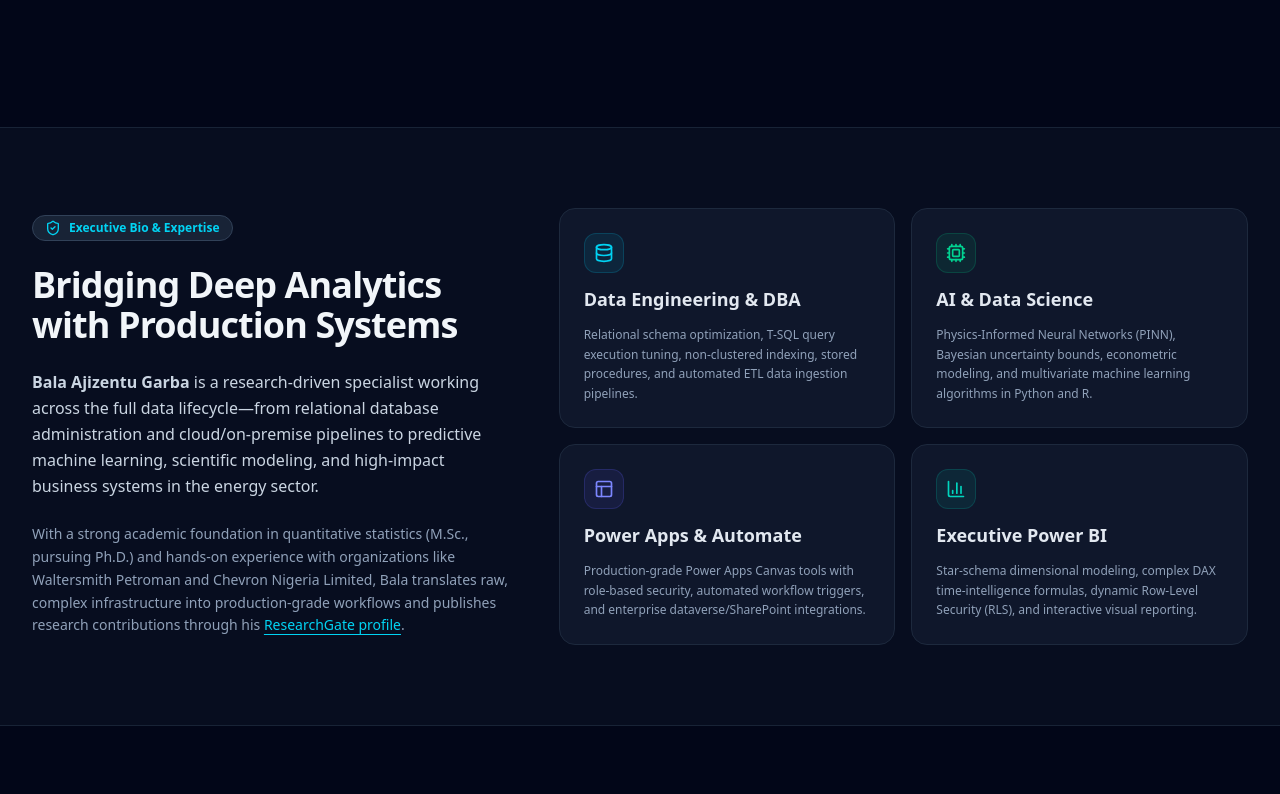
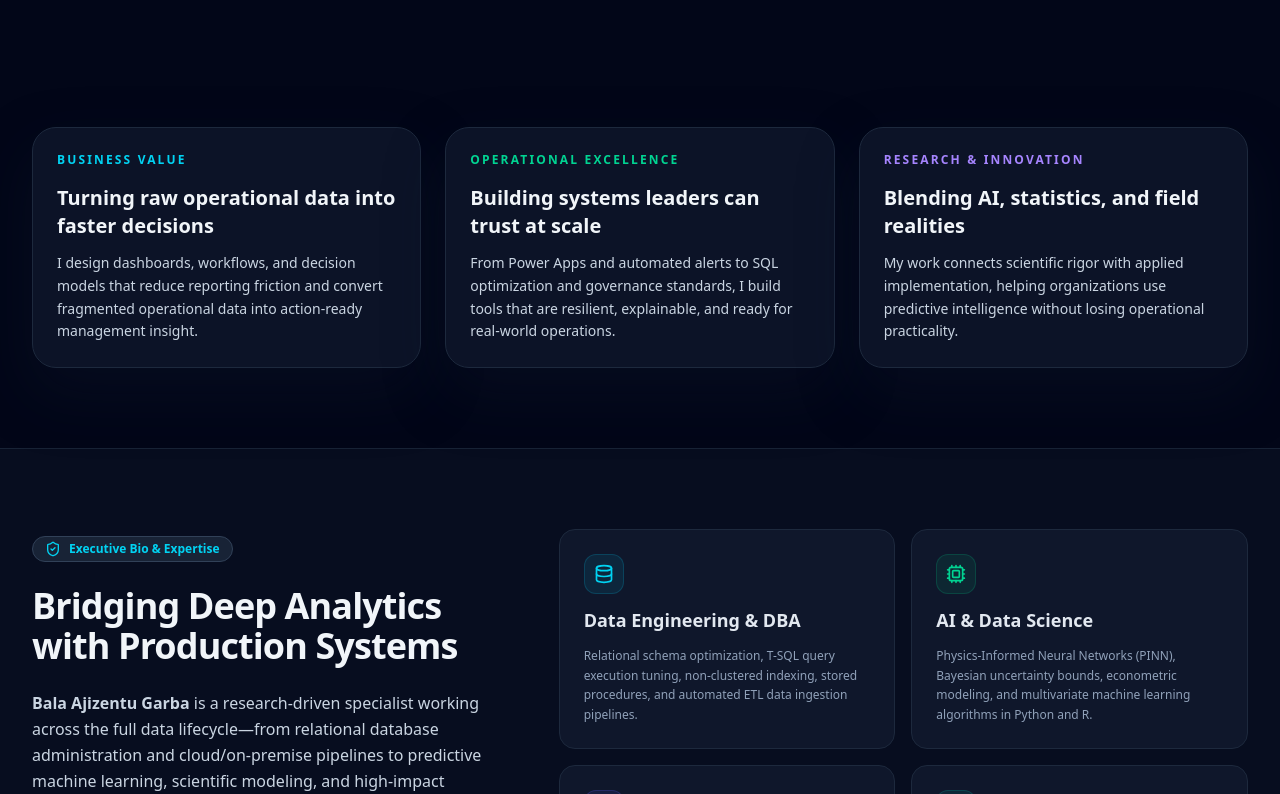
Before and after one commit to ajizentubala5-bot/portfolio-site, a React (Vite) app: page / in a window 1280 px wide. Shown: the part 1026-1820 px from the top of the page. Built offline with nearby package versions, Linux system fonts and the light colour scheme.

Commit message:
Add full Chevron portfolio project set

```diff
--- a/src/App.tsx
+++ b/src/App.tsx
@@ -92,24 +92,25 @@ export default function PortfolioApp() {
   const caseStudies: CaseStudy[] = [
     {
       id: 'cs-1',
-      badge: 'Enterprise Automation',
-      title: 'Enterprise Workload & Application Tracker System',
-      category: 'Power Apps • Power Automate • Power BI • SQL / SharePoint',
-      tags: ['Power Apps Canvas', 'Power Automate', 'Power BI', 'SQL Server', 'SharePoint', 'RBAC'],
-      archDiagram: `[ Operations Input ] ──> [ Power Apps Canvas ] ──> [ SQL / SharePoint Data Hub ]
-                                                            │
-[ Executive Dashboard ] <── [ Power BI ] <── [ Power Automate Trigger ]`,
-      problem: 'Operational support tracking at Chevron Nigeria Limited suffered from disparate spreadsheets and manual updates, resulting in zero real-time visibility, SLA breach risks, and unbalanced workload distribution across teams.',
+      badge: 'Chevron Graduate Intern',
+      title: 'Chevron Graduate Intern Final Report-Out',
+      category: 'Power BI • Power Apps • Power Automate • Python • Data Governance',
+      tags: ['Power BI', 'Power Apps', 'Power Automate', 'Python', 'Documentum', 'Data & Insights'],
+      archDiagram: `[ Manual Reporting ] ──> [ Power BI & Power Apps ] ──> [ Operational Insights ]
+                              │
+[ SQL / SharePoint / Documentum ] <── [ Automation & Data Governance ]`,
+      problem: 'Chevron’s operational planning, database monitoring, asset tracking, and document-heavy workflows were fragmented across SSRS, manual reporting, and scattered document repositories. The result was slow visibility, inconsistent KPI reporting, and limited access to trusted operational data.',
       solution: [
-        'Engineered a dynamic, multi-page Power Apps Canvas UI with role-based access control (RBAC).',
-        'Structured relational backend schemas in SQL Server and SharePoint with automated audit trails.',
-        'Built multi-stage Power Automate orchestrations for automated escalation triggers and SLA monitoring.',
-        'Designed an embedded real-time Power BI dashboard displaying team capacity metrics and queue velocity.'
+        'Modernized the NMA DBA Monitoring Dashboard from SSRS to Power BI, improving KPI accessibility and operational visibility.',
+        'Built the NMA DNI Inventory Tracking Tool with Power Apps, SharePoint, and Power Automate to centralize expiry monitoring and automate alerts.',
+        'Automated DBA reporting workflows to retrieve KPI data, validate reports, and distribute KPI updates to stakeholders through scheduled email notifications.',
+        'Developed a Python-based well file extraction workflow to automate data capture from Documentum and digitize scanned well records for reuse in analysis and reporting.',
+        'Supported cross-functional operations using Power Apps and Power BI for UAV surveillance tracking, planning dashboards, and data-driven operational insights.'
       ],
       metrics: [
-        { value: '40%', label: 'Manual Reporting Overhead Reduced' },
-        { value: '100%', label: 'Real-Time Operational Visibility' },
-        { value: '25%', label: 'Faster Ticket SLA Response Time' }
+        { value: '1 Year', label: 'Graduate Internship Duration' },
+        { value: '7+', label: 'Business-Facing Solutions Delivered' },
+        { value: '100%', label: 'Operational & Reporting Visibility' }
       ],
       accentColor: 'from-cyan-500/20 to-blue-600/10 border-cyan-500/30'
     },
@@ -159,6 +160,72 @@ export default function PortfolioApp() {
         { value: 'Peer-Reviewed', label: 'Published Research Framework' }
       ],
       accentColor: 'from-indigo-500/20 to-purple-600/10 border-indigo-500/30'
+    },
+    {
+      id: 'cs-4',
+      badge: 'Chevron Digital Innovation',
+      title: 'NMA DBA Monitoring Dashboard',
+      category: 'Power BI • SQL Server • Automated Operations • Data Governance',
+      tags: ['Power BI', 'DBA Monitoring', 'Stored Procedures', 'Automation', 'Operational Alerts'],
+      archDiagram: `[ Legacy SSRS Reports ] ──> [ SQL Monitoring Queries ] ──> [ Power BI KPI Layer ]
+                                                           │
+[ DBA Notifications ] <── [ Power Automate ] <─────────────┘` ,
+      problem: 'Legacy DBA reporting was fragmented across SSRS and manual validation steps, leaving stakeholders without a unified operational view and slowing intervention against production risks.',
+      solution: [
+        'Built a modern Power BI dashboard that replaced SSRS outputs with a unified KPI and health-monitoring experience.',
+        'Refactored repetitive SQL logic into stored procedures to improve consistency, traceability, and execution speed.',
+        'Integrated scheduled alert workflows to notify database owners of critical deviations before they became operational issues.'
+      ],
+      metrics: [
+        { value: '24/7', label: 'Operational Visibility' },
+        { value: 'Faster', label: 'DBA Response Time' },
+        { value: '100%', label: 'Monitoring Coverage' }
+      ],
+      accentColor: 'from-cyan-500/20 to-sky-600/10 border-cyan-500/30'
+    },
+    {
+      id: 'cs-5',
+      badge: 'Chevron Asset Management',
+      title: 'NMA DNI Inventory Tracking Tool',
+      category: 'Power Apps • SharePoint • Power Automate • Asset Control',
+      tags: ['Power Apps', 'SharePoint', 'Inventory', 'Alerts', 'Asset Governance'],
+      archDiagram: `[ Inventory Inputs ] ──> [ Power Apps Interface ] ──> [ SharePoint Repository ]
+                                             │
+[ Expiry Alerts ] <── [ Power Automate ] <───┘`,
+      problem: 'Critical inventory and expiry tracking were difficult to govern in a distributed operational setting, leaving the team exposed to missed deadlines and poor asset visibility.',
+      solution: [
+        'Developed a Power Apps-driven tracking system for inventory monitoring across operational assets.',
+        'Connected the workflow to SharePoint and automated alerting logic for expiring or out-of-threshold items.',
+        'Enabled faster review cycles and clearer ownership of operational records across teams.'
+      ],
+      metrics: [
+        { value: 'Critical', label: 'Asset Visibility' },
+        { value: 'Auto', label: 'Expiry Alerts' },
+        { value: 'Lower', label: 'Operational Risk' }
+      ],
+      accentColor: 'from-emerald-500/20 to-teal-600/10 border-emerald-500/30'
+    },
+    {
+      id: 'cs-6',
+      badge: 'Chevron Planning & Operations',
+      title: 'NMA Integrated Planning & Scheduling Dashboard',
+      category: 'Power BI • Power Apps • Process Automation • Operational Planning',
+      tags: ['IP&S Dashboard', 'Planning', 'Scheduling', 'Operational Insights', 'Power Platform'],
+      archDiagram: `[ Fragmented Planning Data ] ──> [ Power Apps Intake ] ──> [ Unified Operations Dashboard ]
+                                                   │
+                                    [ Power Automate ] <───┘`,
+      problem: 'Planning and scheduling data were spread across separate operational channels, reducing visibility into timing, scheduling dependencies, and resource allocation.',
+      solution: [
+        'Combined planning records and workflow inputs into one operational dashboard accessible to key decision-makers.',
+        'Used Power Apps and automated logic to structure and improve request intake, validation, and schedule reporting.',
+        'Created a consistent operational planning layer that improved transparency for stakeholders across teams.'
+      ],
+      metrics: [
+        { value: 'Unified', label: 'Planning View' },
+        { value: 'Streamlined', label: 'Operations Workflow' },
+        { value: 'Improved', label: 'Decision Confidence' }
+      ],
+      accentColor: 'from-violet-500/20 to-indigo-600/10 border-violet-500/30'
     }
   ];
 
@@ -170,16 +237,23 @@ export default function PortfolioApp() {
     e.preventDefault();
 
     const form = e.currentTarget;
+
     const formData = new FormData(form);
+    formData.set('_subject', `Portfolio enquiry: ${formState.subject || 'New message'}`);
+    formData.set('_replyto', formState.email);
 
     try {
-      await fetch(FORM_ENDPOINT, {
+      const response = await fetch(FORM_ENDPOINT, {
         method: 'POST',
         body: formData,
         headers: {
           Accept: 'application/json',
         },
       });
+
+      if (!response.ok) {
+        throw new Error(`Submission failed with status ${response.status}`);
+      }
 
       setFormSubmitted(true);
       setFormState({ name: '', email: '', subject: '', message: '' });
@@ -422,6 +496,36 @@ export default function PortfolioApp() {
                 <div className="text-2xl sm:text-3xl font-bold text-teal-400">70%</div>
                 <div className="text-xs text-slate-400 mt-1">Query Performance Acceleration</div>
               </div>
+            </div>
+          </div>
+        </div>
+      </section>
+
+      <section className="pb-20">
+        <div className="max-w-7xl mx-auto px-4 sm:px-6 lg:px-8">
+          <div className="grid grid-cols-1 md:grid-cols-3 gap-6">
+            <div className="rounded-3xl border border-slate-800 bg-slate-900/80 p-6 shadow-[0_25px_60px_rgba(15,23,42,0.35)] hover:border-cyan-500/30 transition-all">
+              <div className="text-xs uppercase tracking-[0.18em] text-cyan-400 font-semibold">Business Value</div>
+              <h3 className="mt-4 text-xl font-bold text-slate-100">Turning raw operational data into faster decisions</h3>
+              <p className="mt-3 text-sm text-slate-300 leading-relaxed">
+                I design dashboards, workflows, and decision models that reduce reporting friction and convert fragmented operational data into action-ready management insight.
+              </p>
+            </div>
+
+            <div className="rounded-3xl border border-slate-800 bg-slate-900/80 p-6 shadow-[0_25px_60px_rgba(15,23,42,0.35)] hover:border-emerald-500/30 transition-all">
+              <div className="text-xs uppercase tracking-[0.18em] text-emerald-400 font-semibold">Operational Excellence</div>
+              <h3 className="mt-4 text-xl font-bold text-slate-100">Building systems leaders can trust at scale</h3>
+              <p className="mt-3 text-sm text-slate-300 leading-relaxed">
+                From Power Apps and automated alerts to SQL optimization and governance standards, I build tools that are resilient, explainable, and ready for real-world operations.
+              </p>
+            </div>
+
+            <div className="rounded-3xl border border-slate-800 bg-slate-900/80 p-6 shadow-[0_25px_60px_rgba(15,23,42,0.35)] hover:border-violet-500/30 transition-all">
+              <div className="text-xs uppercase tracking-[0.18em] text-violet-400 font-semibold">Research &amp; Innovation</div>
+              <h3 className="mt-4 text-xl font-bold text-slate-100">Blending AI, statistics, and field realities</h3>
+              <p className="mt-3 text-sm text-slate-300 leading-relaxed">
+                My work connects scientific rigor with applied implementation, helping organizations use predictive intelligence without losing operational practicality.
+              </p>
             </div>
           </div>
         </div>
```
Also changed, not shown: 1 other file (tests, documents, lock files or other folders).
